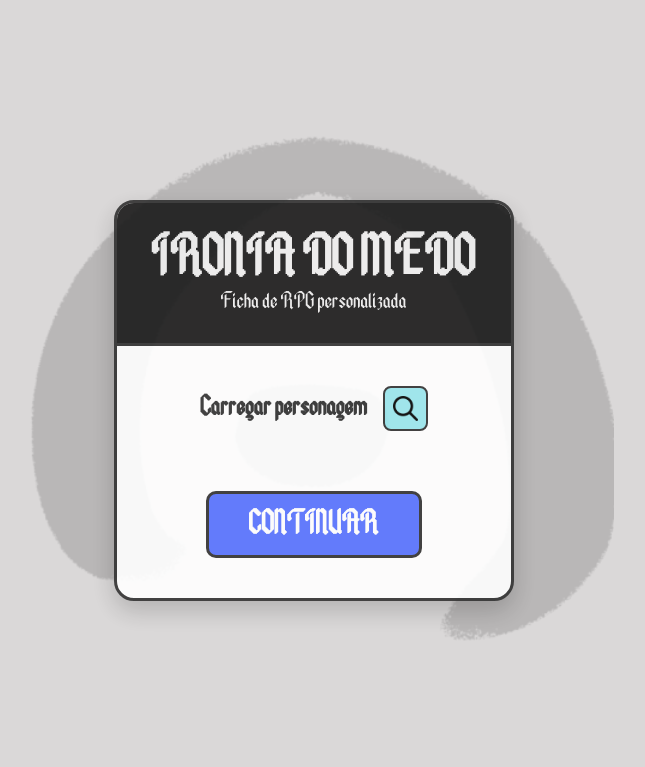
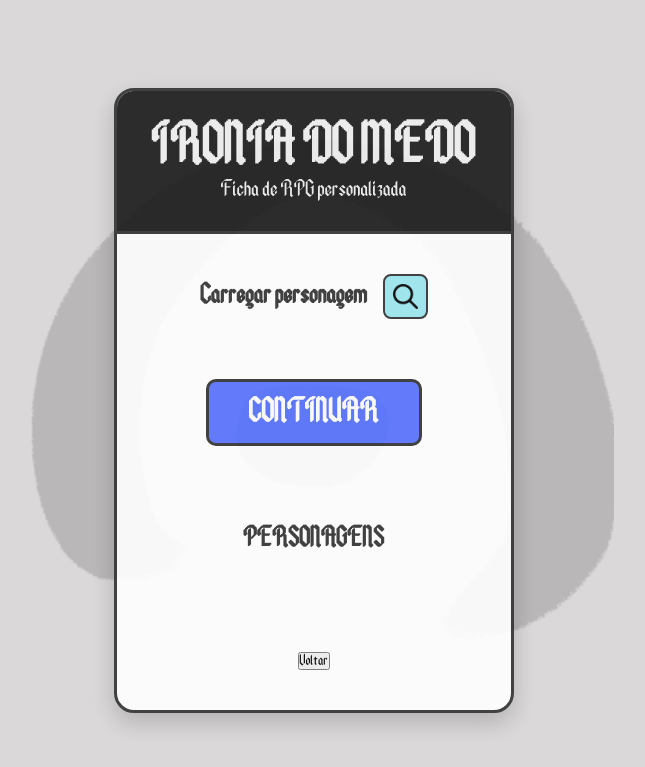
Before and after one commit to LuMaPro/MAC0350-Project-I, a FastAPI app: page / in a window 1280 px wide. Shown: the top 767 px of the page, without its empty margins (326-971 px from the left). Run offline with FastAPI, Linux system fonts and the light colour scheme.

Commit message:
Implementação do "load-button"

```diff
--- a/templates/prev.html
+++ b/templates/prev.html
@@ -23,17 +23,23 @@
                 <p>Ficha de RPG personalizada</p>
             </header>
 
-            <div class="card-body">
-
+            <div id="main-menu" class="card-body">
                 <div class="load-section">
                     <span class="load-text">Carregar personagem</span>
                     <button id="load-button"></button>
                 </div>
-
                 <div class="footer-section">
                     <button id="continue-button">Continuar</button>
                 </div>
+            </div>
 
+            <div id="load-menu" class="card-body hidden">
+                <h2 style="color: #313131; text-transform: uppercase;">Personagens</h2>
+                <ul id="character-list" class="character-list">
+                    </ul>
+                <div class="footer-section">
+                    <button id="back-button" class="back-btn">Voltar</button>
+                </div>
             </div>
 
         </div>
```
